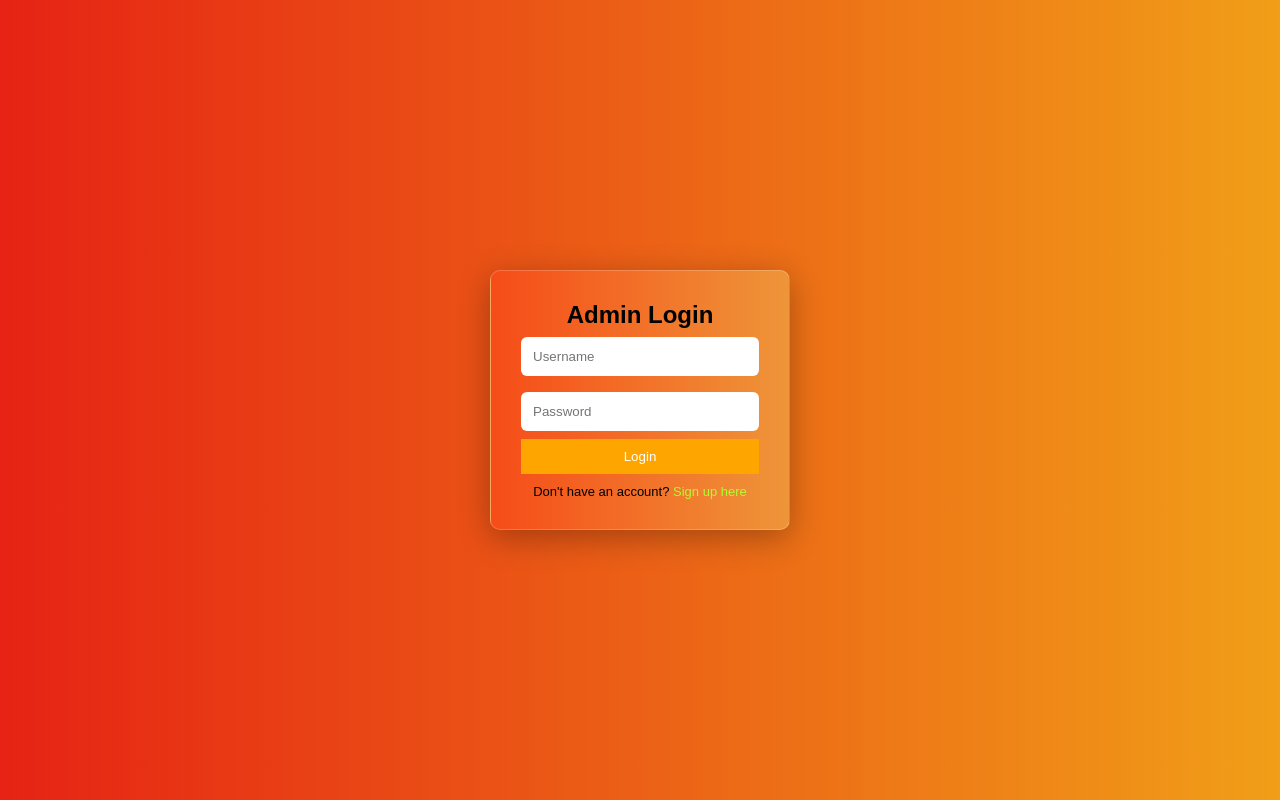
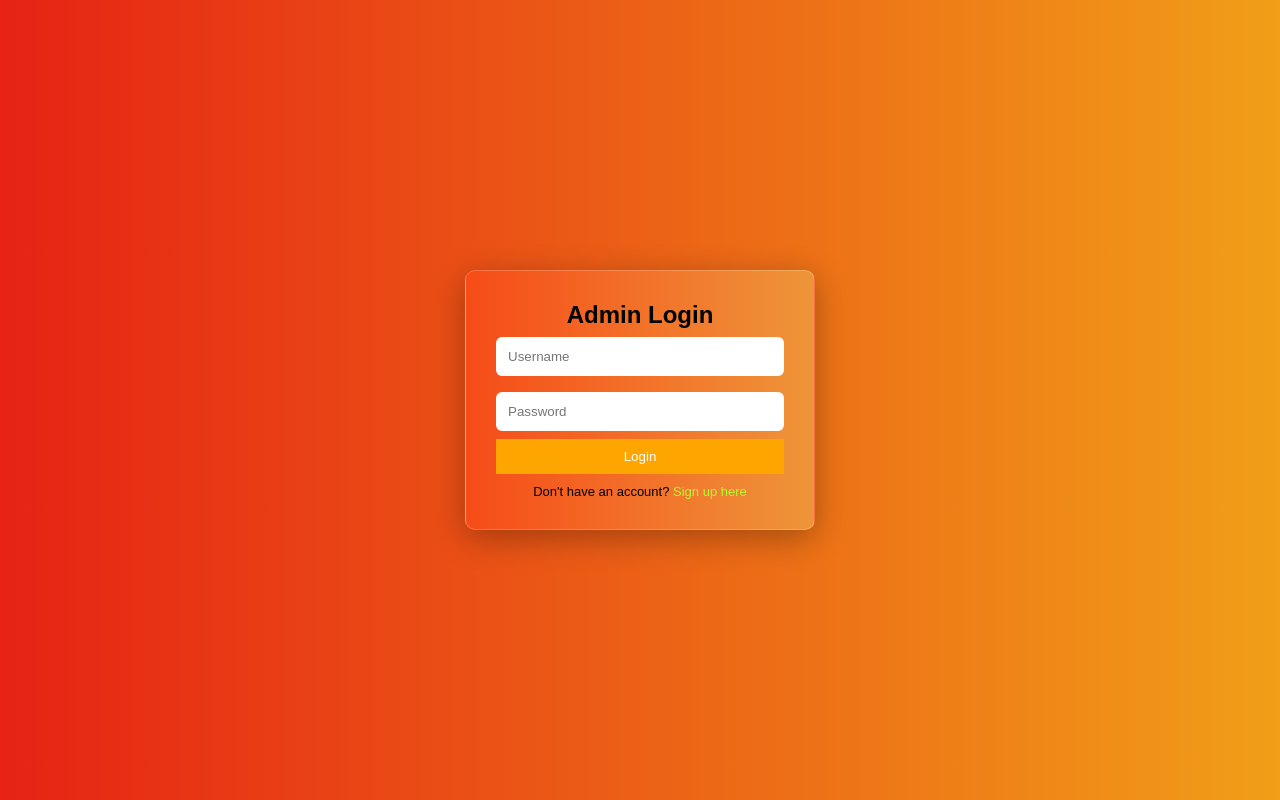
Before and after one commit to arnelabian-sys/Restaurants-Finder-Using-Expert-System, a Flask app: page /login in a window 1280 px wide. Run offline with Flask 3, Linux system fonts and the light colour scheme.

Commit message:
Update login.html

```diff
--- a/Final OOP/templates/login.html
+++ b/Final OOP/templates/login.html
@@ -9,7 +9,9 @@
             display: flex;
             justify-content: center;
             align-items: center;
-            height: 100vh;
+            min-height: 100vh;
+            height: auto;
+            padding: 20px;
             background: linear-gradient(90deg, #E62314, #F19E18);
         }
         input, button {
@@ -23,7 +25,8 @@
             background: linear-gradient(90deg, #F64C18, #EE9539);
             padding: 30px;
             border-radius: 10px;
-            width: 300px;
+            width: 100%;
+            max-width: 350px;
             text-align: center;
         }
         input {
```
